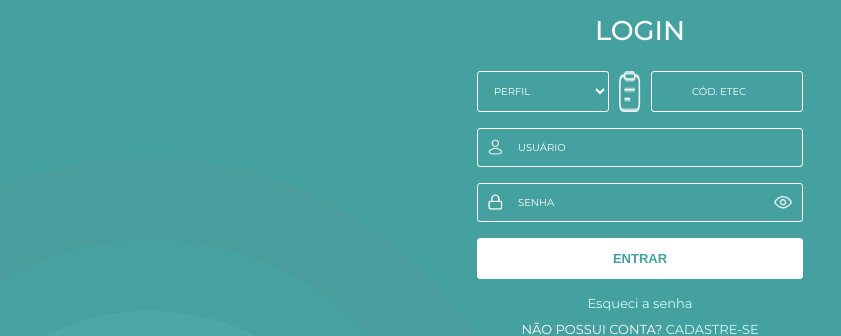
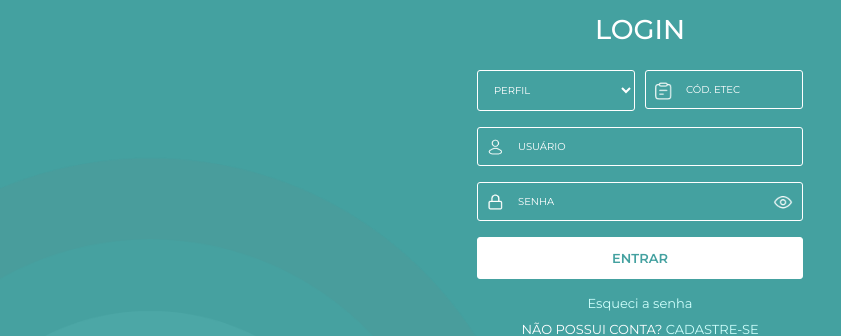
Before and after one commit to etec-SIME/SIME-web-dashboard, an Angular app in the folder SIME-web-dashboard/: page /login in a window 1280 px wide. Shown: the part 225-561 px from the top of the page, without its empty margins (0-841 px from the left). Built offline with nearby package versions, Linux system fonts and the light colour scheme.

Commit message:
Feat: commit

```diff
--- a/SIME-web-dashboard/src/app/pages/login/login.component.css
+++ b/SIME-web-dashboard/src/app/pages/login/login.component.css
@@ -2,7 +2,7 @@
 .login-options input,
 .input-group input {
   width: 100%;
-  padding: 12px 40px 12px 40px;
+  padding: 12px 40px;
   border: 1px solid #fff;
   border-radius: 3px;
   background: #44A1A0;
@@ -21,6 +21,19 @@
   color: #fff;
   background: #44A1A0;
   padding-left: 12px;
+}
+
+.select-group {
+  position: relative;
+}
+
+.select-group .input-icon {
+  position: absolute;
+  left: 10px;
+  top: 50%;
+  transform: translateY(-50%);
+  width: 17px;
+  height: 17px;
 }
 
 .login-container {
@@ -57,7 +70,8 @@
 }
 
 .login-options {
-  display: flex;
+  display: grid;
+  grid-template-columns: 1fr 1fr;
   gap: 10px;
   margin-bottom: 1rem;
 }
@@ -86,7 +100,7 @@
 .login-options select:focus {
   outline: none;
   border: 1px solid #c3f1ee;
-  box-shadow: 0 0 5px rgba(195, 241, 238, 0.5);
+  box-shadow: 0 0 5px rgba(185, 247, 242, 0.5);
 }
 
 .btn-login {
@@ -99,6 +113,7 @@
   cursor: pointer;
   font-size: 13px;
   font-weight: 550;
+  font-family: 'Montserrat', sans-serif;
 }
 
 .btn-login:hover {
--- a/SIME-web-dashboard/src/app/pages/login/login.component.html
+++ b/SIME-web-dashboard/src/app/pages/login/login.component.html
@@ -13,8 +13,10 @@
           <option value="gestor">Gestor</option>
           <option value="funcionario">Funcionário</option>
         </select>
-        <img src="images/Group.png" class="input-icon">
-        <input type="text" placeholder="CÓD. ETEC" formControlName="codigoEtec">
+        <div class="select-group">
+          <img src="images/Group.png" class="input-icon">
+          <input type="text" placeholder="CÓD. ETEC" formControlName="codigoEtec">
+        </div>
       </div>
 
       <div class="input-group">
```
